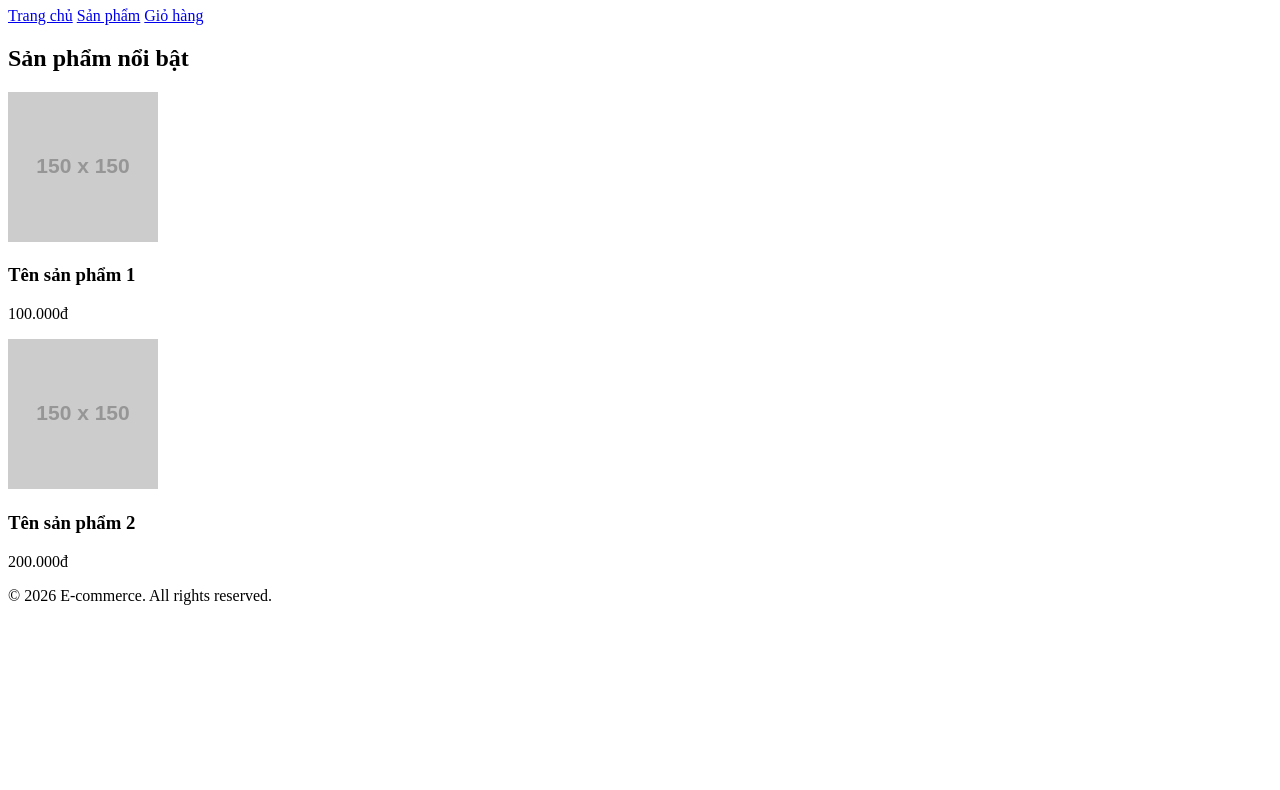
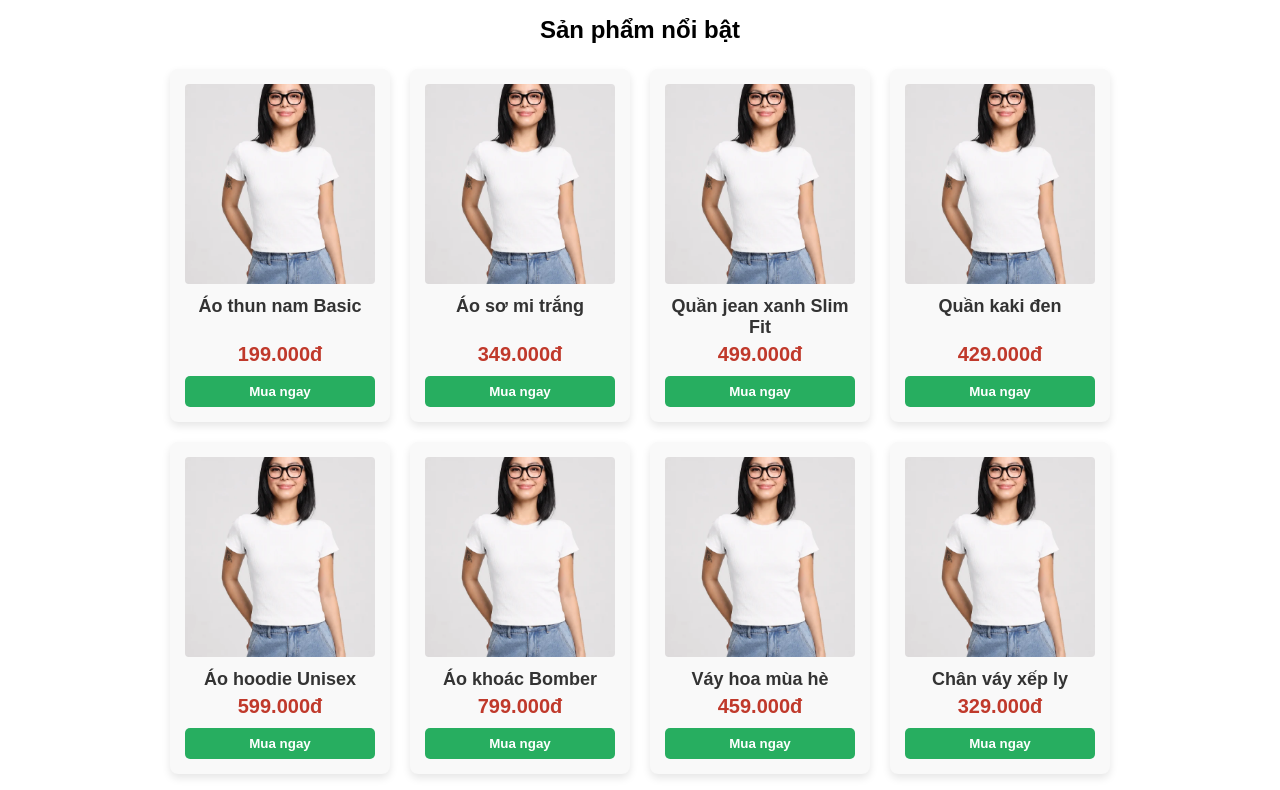
Before and after one commit to Cherrykill/TEST, a plain HTML site: page learning/index.html in a window 1280 px wide. Shown: the part 74-864 px from the top of the page. Before the commit the page ends 800 px from the top, so only its background shows below. Drawn offline with Linux system fonts and the light colour scheme; placeholder pictures from the web are drawn by us.

Commit message:
style: complete homepage layout with flexbox, product cards, and buy button

```diff
--- a/learning/index.html
+++ b/learning/index.html
@@ -7,36 +7,96 @@
     <link rel="stylesheet" href="style.css" />
   </head>
   <body>
-     <!-- HEADER -->
+    <!-- //ANCHOR: HEADER -->
     <header>
       <h1>🛒 E-commerce</h1>
       <nav>
         <a href="#">Trang chủ</a>
         <a href="#">Sản phẩm</a>
         <a href="#">Giỏ hàng</a>
+        <a href="#">Liên hệ</a>
       </nav>
     </header>
 
-  <!-- DANH SÁCH SẢN PHẨM -->
+    <!-- //ANCHOR: DANH SÁCH SẢN PHẨM -->
     <section>
       <h2>Sản phẩm nổi bật</h2>
-    <div>
+      <div class="product-list">
         <!-- mỗi sản phẩm là một khối -->
         <div class="product">
-        <img src="https://via.placeholder.com/150" alt="ảnh sản phẩm">
-        <h3>Tên sản phẩm 1</h3>
-        <p>100.000đ</p>
+          <img src="./assets/aothun.png" alt="Áo thun nam basic" />
+          <h3>Áo thun nam Basic</h3>
+          <p>199.000đ</p>
+          <button>Mua ngay</button>
         </div>
+
         <div class="product">
-        <img src="https://via.placeholder.com/150" alt="ảnh sản phẩm">
-        <h3>Tên sản phẩm 2</h3>
-        <p>200.000đ</p>
+          <img src="./assets/aothun.png" alt="Áo sơ mi trắng" />
+          <h3>Áo sơ mi trắng</h3>
+          <p>349.000đ</p>
+          <button>Mua ngay</button>
+        </div>
+
+        <div class="product">
+          <img src="./assets/aothun.png" alt="Quần jean xanh" />
+          <h3>Quần jean xanh Slim Fit</h3>
+          <p>499.000đ</p>
+          <button>Mua ngay</button>
+        </div>
+
+        <div class="product">
+          <img src="./assets/aothun.png" alt="Quần kaki đen" />
+          <h3>Quần kaki đen</h3>
+          <p>429.000đ</p>
+          <button>Mua ngay</button>
+        </div>
+
+        <div class="product">
+          <img src="./assets/aothun.png" alt="Áo hoodie" />
+          <h3>Áo hoodie Unisex</h3>
+          <p>599.000đ</p>
+          <button>Mua ngay</button>
+        </div>
+
+        <div class="product">
+          <img src="./assets/aothun.png" alt="Áo khoác bomber" />
+          <h3>Áo khoác Bomber</h3>
+          <p>799.000đ</p>
+          <button>Mua ngay</button>
+        </div>
+
+        <div class="product">
+          <img src="./assets/aothun.png" alt="Váy hoa" />
+          <h3>Váy hoa mùa hè</h3>
+          <p>459.000đ</p>
+          <button>Mua ngay</button>
+        </div>
+
+        <div class="product">
+          <img src="./assets/aothun.png" alt="Chân váy xếp ly" />
+          <h3>Chân váy xếp ly</h3>
+          <p>329.000đ</p>
+          <button>Mua ngay</button>
+        </div>
+
+        <div class="product">
+          <img src="./assets/aothun.png" alt="Áo polo" />
+          <h3>Áo polo nam</h3>
+          <p>289.000đ</p>
+          <button>Mua ngay</button>
+        </div>
+
+        <div class="product">
+          <img src="./assets/aothun.png" alt="Áo len cổ lọ" />
+          <h3>Áo len cổ lọ</h3>
+          <p>399.000đ</p>
+          <button>Mua ngay</button>
         </div>
         <!-- thêm 2 sản phẩm nữa để có 4 sản phẩm -->
       </div>
     </section>
 
-  <!-- FOOTER -->
+    <!-- //ANCHOR: FOOTER -->
     <footer>
       <p>&copy; 2026 E-commerce. All rights reserved.</p>
     </footer>
--- a/learning/style.css
+++ b/learning/style.css
@@ -0,0 +1,102 @@
+/* //ANCHOR: RESET  */
+* {
+  margin: 0;
+  padding: 0;
+  box-sizing: border-box;
+  font-family: Arial, sans-serif;
+}
+
+/* //ANCHOR: HEADER  */
+header {
+  display: flex;
+  align-items: center;
+  justify-content: space-between;
+  height: 60px;
+  padding: 0 20px;
+  background: #d35400;
+  color: #fff;
+}
+header h1 {
+  font-size: 1.6rem;
+}
+header nav {
+  display: flex;
+  gap: 25px;
+}
+header nav a {
+  text-decoration: none;
+  font-weight: bold;
+  color: #fff;
+}
+header nav a:hover {
+  color: #f1c40f;
+}
+
+/* //ANCHOR: DANH SACH SAN PHAM  */
+section {
+  max-width: 1200px;
+  margin: 30px auto;
+  padding: 0 20px;
+}
+section h2 {
+  text-align: center;
+  margin-bottom: 25px;
+}
+.product-list {
+  display: flex;
+  flex-wrap: wrap;
+  gap: 20px;
+  justify-content: center;
+}
+/* Moi the san pham  */
+.product {
+  display: flex;
+  flex-direction: column;
+  background-color: #f9f9f9;
+  border-radius: 8px;
+  box-shadow: 0 4px 8px rgba(0, 0, 0, 0.1);
+  padding: 15px;
+  text-align: center;
+  width: 220px;
+  transition: transform 0.2s;
+}
+.product img {
+  width: 100%;
+  height: 200px;
+  object-fit: cover;
+  border-radius: 4px;
+}
+.product h3 {
+  margin: 12px 0 5px;
+  font-size: 18px;
+  color: #333;
+  flex: 1;
+}
+.product p {
+  font-size: 20px;
+  color: #c0392b;
+  font-weight: bold;
+}
+.product button {
+  background-color: #27ae60;
+  color: white;
+  border: none;
+  padding: 8px 20px;
+  border-radius: 5px;
+  font-weight: bold;
+  cursor: pointer;
+  margin-top: 10px;
+  transition: background-color 0.3s;
+}
+.product button:hover {
+  background-color: #1e8449;
+}
+
+/* //ANCHOR: FOOTER  */
+footer {
+  background-color: #2c3e50;
+  color: white;
+  text-align: center;
+  padding: 15px;
+  margin-top: 40px;
+}
```
Also changed, not shown: learning/assets/aothun.png (added), learning/assets/avatar/avatar.png (deleted), learning/assets/footer.png (added), learning/assets/header.png (added), learning/assets/logo/logo-gg.jpg (deleted), learning/assets/product-list.png (added). Lines whose indentation alone changed are shown as unchanged.
